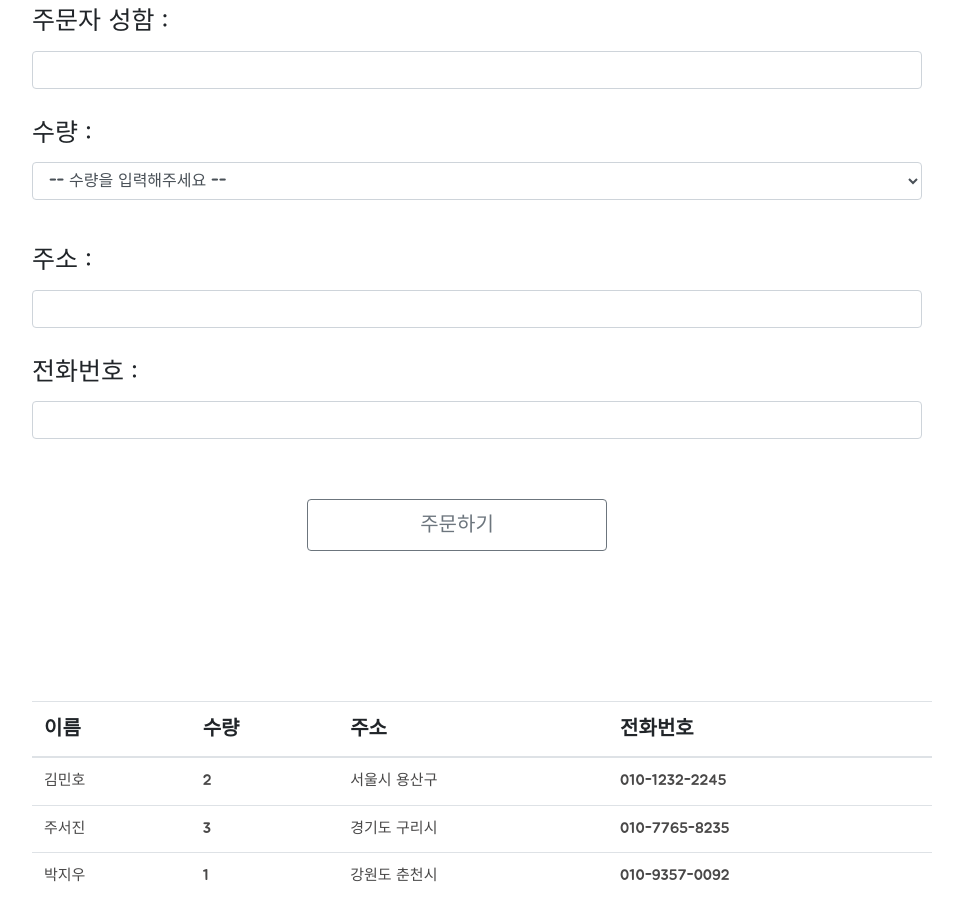
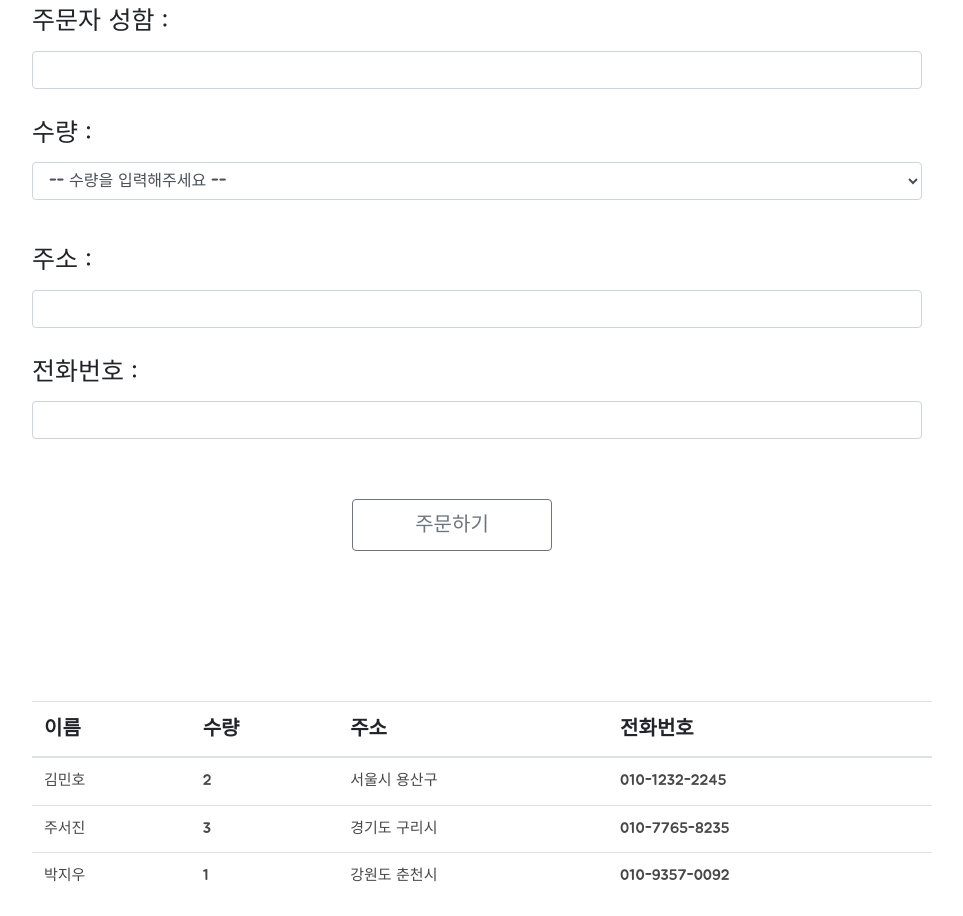
Before and after one commit to choiminjeong/homework, a plain HTML site: page index.html in a window 1280 px wide. Shown: the part 783-1699 px from the top of the page, without its empty margins (158-1121 px from the left). Drawn offline with nearby package versions, Linux system fonts and the light colour scheme.

Commit message:
2week-css
주문하기 버튼 크기 변경

```diff
--- a/style.css
+++ b/style.css
@@ -61,10 +61,11 @@
   }
 
   .submit {
-    width: 300px;
+    width: 200px;
     padding: 10px;
     font-size: 20px;
-    margin: 0 300px 0 275px ;
+    margin: 0 300px 0 320px ;
+    /* margin 0 auto 안되는 이유 - 질문  */
   }
   .order_manual {
     margin: 150px 0 0 0;
```
